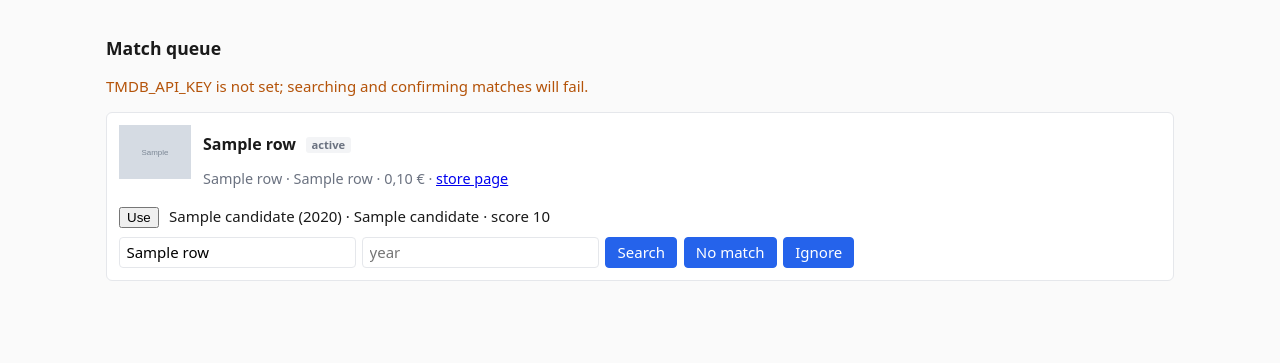
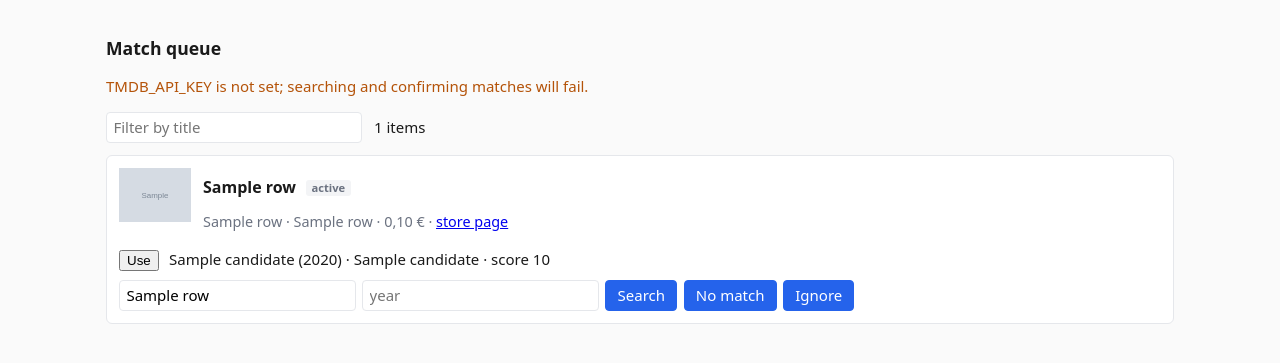
Before and after one commit to lepinkainen/cdon-watcher, a FastAPI app: template src/cdon_watcher/templates/queue.html in a window 1280 px wide. Shown: the part 46-409 px from the top of the page. Run offline with FastAPI, Linux system fonts and the light colour scheme; the template is opened without the code that fills it: most values are stand-ins (such as "Sample title", 1, 10 or a date in 2020); grey boxes marked "Sample" are stand-in pictures; parts of the project's set-up code (start-up, migrations or seed data) failed here and were passed over.

Commit message:
feat(web): link unmatched tags to the queue, filter the match queue
The "unmatched" tag on offer rows links to /queue#product-<id>, which
scrolls to and outlines that entry. The queue gets a title filter with
an item count.

Co-Authored-By: Claude Opus 5.5 <noreply@anthropic.com>

```diff
--- a/src/cdon_watcher/static/css/style.css
+++ b/src/cdon_watcher/static/css/style.css
@@ -248,6 +248,20 @@ img.queue-cover {
 }
 section.queue-item {
   overflow: hidden;
+  scroll-margin-top: 1rem;
+}
+section.queue-item:target {
+  border-color: var(--accent);
+  box-shadow: 0 0 0 2px var(--accent);
+}
+a.tag {
+  text-decoration: none;
+}
+a.tag:hover {
+  text-decoration: underline;
+}
+form.queue-filter input {
+  min-width: 16rem;
 }
 tr.product.gone {
   opacity: 0.35;
--- a/src/cdon_watcher/static/js/app.js
+++ b/src/cdon_watcher/static/js/app.js
@@ -20,6 +20,7 @@
     node.classList.add('gone')
     setTimeout(function () {
       node.remove()
+      applyQueueFilter()
     }, 300)
   }
 
@@ -117,7 +118,40 @@
       })
   })
 
-  var filters = document.querySelector('form.filters')
+  var queueFilter = document.getElementById('queue-filter')
+  var queueCount = document.getElementById('queue-count')
+
+  function applyQueueFilter() {
+    if (!queueFilter) return
+    var words = queueFilter.value.toLowerCase().split(/\s+/).filter(Boolean)
+    var items = document.querySelectorAll('section.queue-item')
+    var shown = 0
+    items.forEach(function (item) {
+      var text = (item.getAttribute('data-filter') || '').toLowerCase()
+      var match = words.every(function (w) {
+        return text.indexOf(w) !== -1
+      })
+      item.hidden = !match
+      if (match) shown++
+    })
+    if (queueCount) {
+      queueCount.textContent = words.length
+        ? shown + ' of ' + items.length + ' items'
+        : items.length + ' items'
+    }
+  }
+
+  if (queueFilter) {
+    queueFilter.addEventListener('input', applyQueueFilter)
+    queueFilter.addEventListener('keydown', function (event) {
+      if (event.key === 'Escape') {
+        queueFilter.value = ''
+        applyQueueFilter()
+      }
+    })
+  }
+
+  var filters = document.querySelector('form.filters:not(.queue-filter)')
   if (filters) {
     filters.querySelectorAll('select').forEach(function (select) {
       select.addEventListener('change', function () {
--- a/src/cdon_watcher/templates/_row.html
+++ b/src/cdon_watcher/templates/_row.html
@@ -4,7 +4,7 @@
     <a href="{{ row.edition_url }}" target="_blank" rel="noopener">{{ row.title }}</a>
     {% if row.title != row.raw_title %}<span class="raw">{{ row.raw_title }}</span>{% endif %}
     {% if row.is_collection %}<span class="tag">collection</span>{% endif %}
-    {% if row.match_status not in ('auto', 'manual', 'not_applicable') %}<span class="tag muted">unmatched</span>{% endif %}
+    {% if row.match_status not in ('auto', 'manual', 'not_applicable') %}{% if row.is_collection %}<span class="tag muted">unmatched</span>{% else %}<a class="tag muted" href="/queue#product-{{ row.id }}" title="Match in the queue">unmatched</a>{% endif %}{% endif %}
     {% if row.deal %}<span class="tag deal">deal</span>{% endif %}
     {% if row.wished and not wishlist_section %}<span class="tag wish">on wishlist</span>{% endif %}
     {% if row.own_dvd %}<span class="tag own">own: DVD</span>{% endif %}
--- a/src/cdon_watcher/templates/queue.html
+++ b/src/cdon_watcher/templates/queue.html
@@ -4,8 +4,12 @@
 <h2>Match queue</h2>
 {% if not has_tmdb %}<p class="warn">TMDB_API_KEY is not set; searching and confirming matches will fail.</p>{% endif %}
 {% if items %}
+<form class="filters queue-filter" role="search" onsubmit="return false">
+  <input type="search" id="queue-filter" placeholder="Filter by title" aria-label="Filter by title" autocomplete="off">
+  <span class="meta" id="queue-count">{{ items | length }} items</span>
+</form>
 {% for row, candidates in items %}
-<section class="queue-item" data-product-id="{{ row.id }}">
+<section class="queue-item" id="product-{{ row.id }}" data-product-id="{{ row.id }}" data-filter="{{ row.raw_title }} {{ row.title }} {{ row.store_name }}">
   {% if row.cover_url %}<img class="queue-cover" src="{{ row.cover_url }}" alt="" loading="lazy" decoding="async" referrerpolicy="no-referrer">{% endif %}
   <h3>{{ row.raw_title }} <span class="tag muted">{{ row.match_status }}</span></h3>
   <p class="meta">{{ row.store_name }} · {{ row.format_label }} · {{ row.price_cents | euros }} · <a href="{{ row.edition_url }}" target="_blank" rel="noopener">store page</a></p>
```
Also changed, not shown: tests/unit/test_catalog_web.py (+11 -0 lines).
